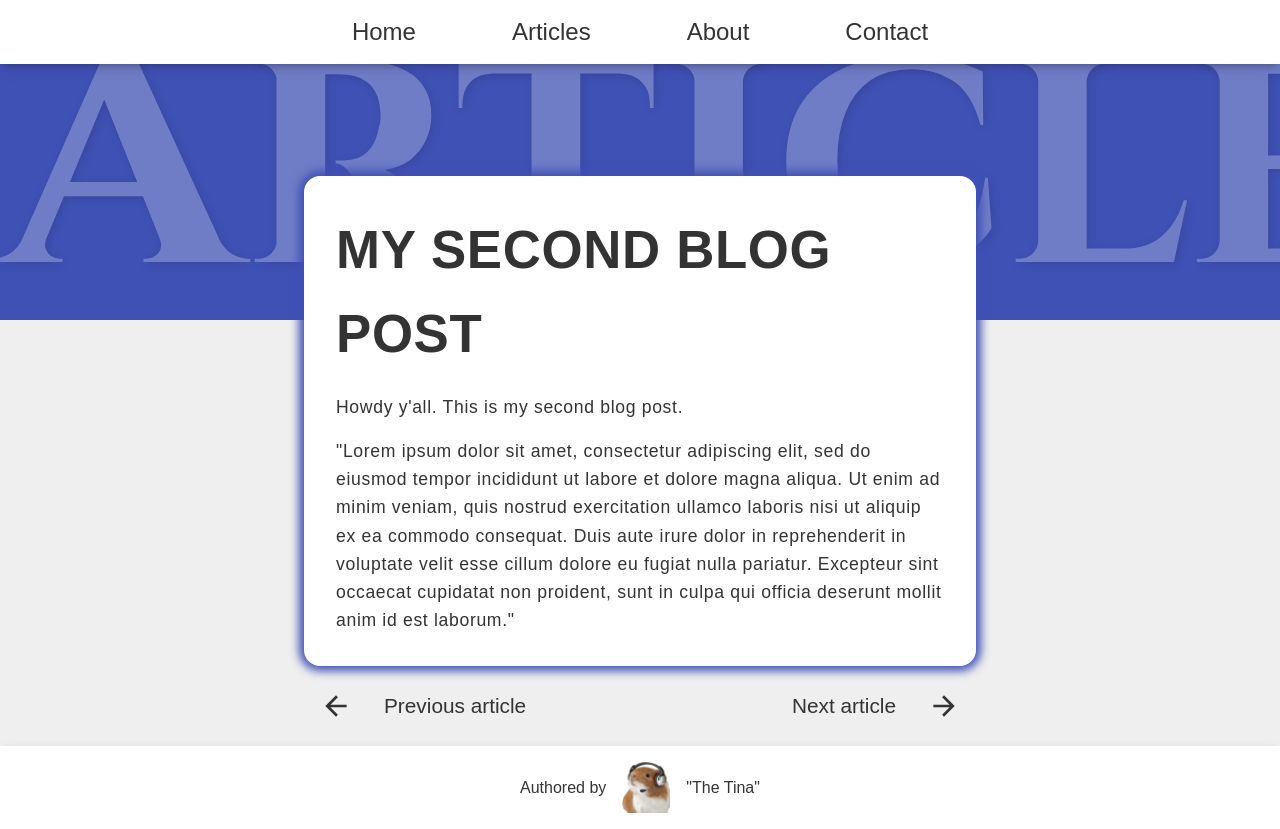
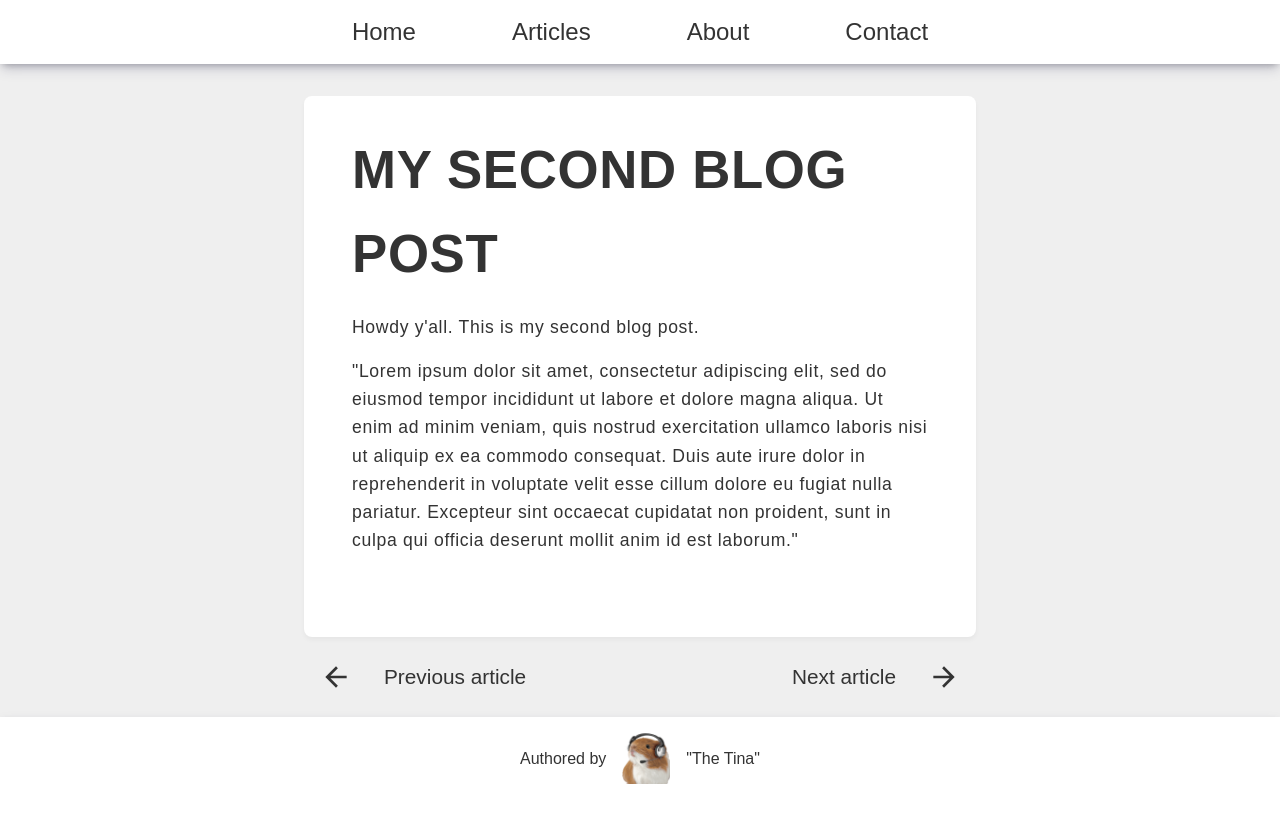
Before and after one commit to Tionbai/personal-blog-next, a Next.js app: page /article/2 in a window 1280 px wide. After the commit the page ends 800 px from the top, so only its background shows below. Built offline with nearby package versions, Linux system fonts and the light colour scheme; a web font is replaced by a local one.

Commit message:
Design improvements in article page and centralized pagination icons file to common icons file.

```diff
--- a/components/Articles/components/Pagination/Pagination.js
+++ b/components/Articles/components/Pagination.js
@@ -1,9 +1,9 @@
-import { articles } from "../../../../data";
-import styles from "../../../../styles/Articles/components/Article/components/Pagination.module.scss";
+import { articles } from "../../../data";
+import styles from "../../../styles/Articles/components/Article/components/Pagination.module.scss";
 import {
   arrowForwardIcon,
   arrowBackwardIcon,
-} from "./components/PaginationIcons";
+} from "../../Icons";
 
 const Pagination = ({ article }) => {
   const firstArticle = article.id === articles[0].id;
@@ -17,7 +17,7 @@ const Pagination = ({ article }) => {
         }`}
         href={!firstArticle ? `/article/${parseInt(article.id) - 1}` : null}
       >
-        <span className="icon">{arrowBackwardIcon}</span>
+        {arrowBackwardIcon}
         <span className={styles.pagination__link__text}>Previous article</span>
       </a>
       <a
@@ -27,7 +27,7 @@ const Pagination = ({ article }) => {
         href={!lastArticle ? `/article/${parseInt(article.id) + 1}` : null}
       >
         <span className={styles.pagination__link__text}>Next article</span>
-        <span className="icon">{arrowForwardIcon}</span>
+        {arrowForwardIcon}
       </a>
     </section>
   );
--- a/components/Articles/components/Pagination/components/PaginationIcons.js
+++ /dev/null
@@ -1,19 +0,0 @@
-export const arrowForwardIcon = (
-  <svg xmlns="http://www.w3.org/2000/svg" viewBox="0 0 24 24">
-    <path d="M0 0h24v24H0V0z" fill="none" />
-    <path
-      fill="currentColor"
-      d="M12 4l-1.41 1.41L16.17 11H4v2h12.17l-5.58 5.59L12 20l8-8-8-8z"
-    />
-  </svg>
-);
-
-export const arrowBackwardIcon = (
-  <svg xmlns="http://www.w3.org/2000/svg" viewBox="0 0 24 24">
-    <path d="M0 0h24v24H0V0z" fill="none" />
-    <path
-      fill="currentColor"
-      d="M20 11H7.83l5.59-5.59L12 4l-8 8 8 8 1.41-1.41L7.83 13H20v-2z"
-    />
-  </svg>
-);
--- a/components/Icons.js
+++ b/components/Icons.js
@@ -54,3 +54,23 @@ export const sendIcon = (
     <path d="M3.4 20.4l17.45-7.48c.81-.35.81-1.49 0-1.84L3.4 3.6c-.66-.29-1.39.2-1.39.91L2 9.12c0 .5.37.93.87.99L17 12 2.87 13.88c-.5.07-.87.5-.87 1l.01 4.61c0 .71.73 1.2 1.39.91z" />
   </svg>
 );
+
+export const arrowForwardIcon = (
+  <svg xmlns="http://www.w3.org/2000/svg" viewBox="0 0 24 24" className="icon">
+    <path d="M0 0h24v24H0V0z" fill="none" />
+    <path
+      fill="currentColor"
+      d="M12 4l-1.41 1.41L16.17 11H4v2h12.17l-5.58 5.59L12 20l8-8-8-8z"
+    />
+  </svg>
+);
+
+export const arrowBackwardIcon = (
+  <svg xmlns="http://www.w3.org/2000/svg" viewBox="0 0 24 24" className="icon">
+    <path d="M0 0h24v24H0V0z" fill="none" />
+    <path
+      fill="currentColor"
+      d="M20 11H7.83l5.59-5.59L12 4l-8 8 8 8 1.41-1.41L7.83 13H20v-2z"
+    />
+  </svg>
+);
--- a/pages/article/[id]/index.js
+++ b/pages/article/[id]/index.js
@@ -1,7 +1,7 @@
 import { server } from "../../../config/index";
 import Meta from "../../../components/Layout/components/Meta";
 import styles from "../../../styles/Articles/components/Article/Article.module.scss";
-import Pagination from "../../../components/Articles/components/Pagination/Pagination";
+import Pagination from "../../../components/Articles/components/Pagination";
 
 const Article = ({ article }) => {
   return (
@@ -10,12 +10,11 @@ const Article = ({ article }) => {
         title={`${article.title} - My blog`}
         description={article.description}
       />
-      <div className={styles.article__header}>
-        <h1 className="alt-font white">Articles</h1>
+      <div className={`${styles.article__header}`}>
       </div>
       <article className={`${styles.article} text`}>
         <h1 className={styles.article__title}>{article.title}</h1>
-        <p >{article.body}</p>
+        <p>{article.body}</p>
         <p>
           "Lorem ipsum dolor sit amet, consectetur adipiscing elit, sed do
           eiusmod tempor incididunt ut labore et dolore magna aliqua. Ut enim ad
--- a/styles/Articles/components/Article/Article.module.scss
+++ b/styles/Articles/components/Article/Article.module.scss
@@ -3,29 +3,22 @@
   top: 0;
   left: 0;
   width: 100%;
-  height: 20rem;
-  background-color: var(--clr-primary);
+  height: 100%;
   z-index: -1;
   display: flex;
   align-items: center;
   overflow: hidden;
-
-  & > h1 {
-    text-shadow: 2px 2px 10px rgba(0, 0, 0, 0.5);
-    margin-left: 0;
-    margin-right: 0;
-    font-size: 21rem;
-    opacity: 0.25;
-  }
+  opacity: 0.5;
 }
 
 .article {
-  margin-top: 7rem;
+  flex: 1;
+  margin-top: 2rem;
   max-width: 42rem;
-  padding: 2rem;
+  padding: 2rem 3rem;
   background: white;
-  box-shadow: 0 0 10px 5px var(--clr-primary);
-  border-radius: 1rem;
+  border-radius: 0.5rem;
+  box-shadow: rgba(0, 0, 0, 0.04) 0px 3px 5px;
   & > * + * {
     margin-top: 1rem;
   }
```
Also changed, not shown: styles/globals.scss (line endings or trailing spaces).
